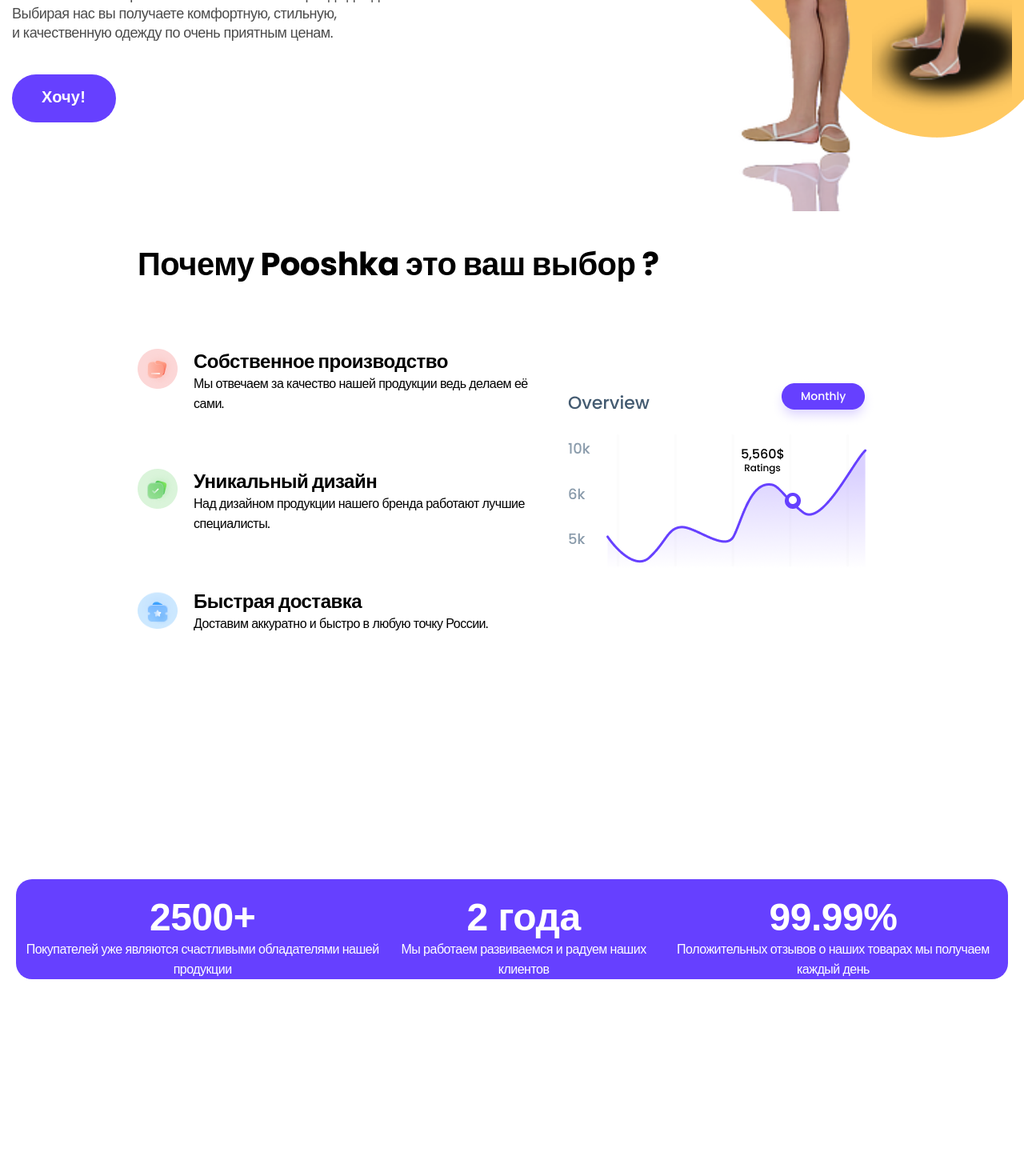
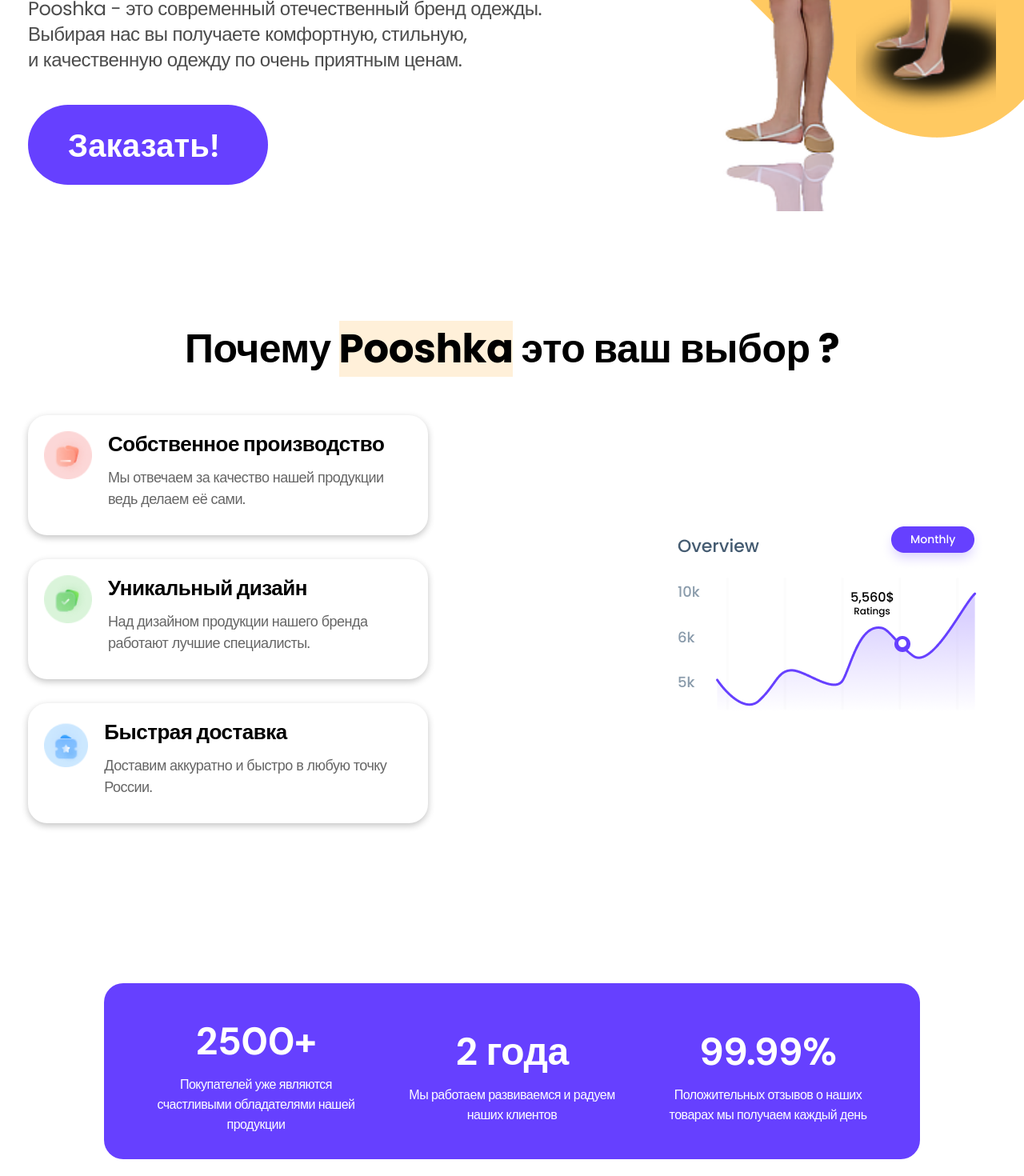
Before and after one commit to mattakvshi/Landing-pooshka, a React (Create React App) app: page / in a window 1280 px wide. Shown: the part 620-2090 px from the top of the page at 80% size. Before the commit the page ends 1844 px from the top, so only its background shows below. Built offline with nearby package versions, Linux system fonts and the light colour scheme.

Commit message:
Rewrite two section

```diff
--- a/src/components/choice/Choice.js
+++ b/src/components/choice/Choice.js
@@ -1,76 +1,57 @@
-// todo: САНЯЯ ЗДЕСЬ СВЕРСТАЙ БЛОК О КОТОРОМ МЫ ГОВОРИЛИ,
-// Я ПОДГОТОВИЛ ДЛЯ ТЕБЯ УЖЕ ФУНКЦИЮ, И ОСНООВНОЙЬ БЛОК,
-// А ТАК ЖЕ ЭТОТ КОМПОНЕНТ УЖЕ ЭКСПОРТИРОВАН В APP В НУЖНОЕ МЕСТО,
-// АК ЧТО ТЕБЕ ОСТАЛОСЬ ТОЛЬКО ЕГО СВЕРСТАТЬ
+import './choice.css';
 
-//!!!!!!!!!!!!!!!!!!!!!!!!!!!!!!!!!!! choice
-//!!!!!!!!!!!!!!!!!!!!!!!!!!!!!!!!!!! container
-
-import "./choice.css";
-
-import choiceIcon1 from "./../../img/choice/choice-icon-1.png";
-import choiceIcon2 from "./../../img/choice/choice-icon-2.png";
-import choiceIcon3 from "./../../img/choice/choice-icon-3.png";
-import choiceGroup from "./../../img/choice/Group.png";
+import choiceIcon1 from './../../img/choice/choice-icon-1.png';
+import choiceIcon2 from './../../img/choice/choice-icon-2.png';
+import choiceIcon3 from './../../img/choice/choice-icon-3.png';
+import choiceGroup from './../../img/choice/Group.png';
 
 const Choice = () => {
 	return (
-    <section className="section-choice">
-      <div className="container">
-        <div className="choice-wrapper">
-          <h2 className="title-2">Почему Pooshka это ваш выбор ?</h2>
-
-          <div className="section-choice__choice">
-            <ul className="benefits">
-              <li className="benefit">
-                <img
-                  src={choiceIcon1}
-                  alt="choiceIcon1"
-                  className="choiceIcon"
-                />
-                <div className="benefit-info">
-                  <h3 className="title-3">Собственное производство</h3>
-                  <p className="benefit-text">
+		<section className='section-choice'>
+			<div className='container'>
+				<div className='section-choice__title'>
+					<h2 className='title-2'>
+						Почему <em>Pooshka</em> это ваш выбор ?
+					</h2>
+				</div>
+				<div className='choice-wrapper'>
+					<ul className='benefits'>
+						<li className='benefit'>
+							<img src={choiceIcon1} alt='choiceIcon1' className='choiceIcon' />
+							<div className='benefit-info'>
+								<h3 className='title-3'>Собственное производство</h3>
+								<p className='benefit-text'>
 									Мы отвечаем за качество нашей продукции ведь делаем её сами.
 								</p>
 							</div>
 						</li>
-              <li className="benefit">
-                <img
-                  src={choiceIcon2}
-                  alt="choiceIcon2"
-                  className="choiceIcon"
-                />
-                <div className="benefit-info">
-                  <h3 className="title-3">Уникальный дизайн</h3>
-                  <p className="benefit-text">
+						<li className='benefit'>
+							<img src={choiceIcon2} alt='choiceIcon2' className='choiceIcon' />
+							<div className='benefit-info'>
+								<h3 className='title-3'>Уникальный дизайн</h3>
+								<p className='benefit-text'>
 									Над дизайном продукции нашего бренда работают лучшие
 									специалисты.
 								</p>
 							</div>
 						</li>
-              <li className="benefit">
-                <img
-                  src={choiceIcon3}
-                  alt="choiceIcon3"
-                  className="choiceIcon"
-                />
-                <div className="benefit-info">
-                  <h3 className="title-3">Быстрая доставка</h3>
-                  <p className="benefit-text">
+						<li className='benefit'>
+							<img src={choiceIcon3} alt='choiceIcon3' className='choiceIcon' />
+							<div className='benefit-info'>
+								<h3 className='title-3'>Быстрая доставка</h3>
+								<p className='benefit-text'>
 									Доставим аккуратно и быстро в любую точку России.
 								</p>
 							</div>
 						</li>
 					</ul>
-            <div className="benefit-images">
-              <div className="benefit-img__img">
+					<div className='benefit-images'>
+						<div className='benefit-img__img'>
 							<img
 								src={choiceGroup}
-                  alt="choiceGroup"
-                  className="choiceGroup"
+								alt='choiceGroup'
+								className='choiceGroup'
 							/>
-              </div>
 						</div>
 					</div>
 				</div>
--- a/src/components/choice/choice.css
+++ b/src/components/choice/choice.css
@@ -1,35 +1,59 @@
+@import url('https://fonts.googleapis.com/css2?family=DM+Sans:wght@700&family=Poppins:wght@400;500;700&display=swap');
+
+em {
+	font-weight: 700;
+}
+
 .section-choice {
-  padding: 20px 0;
+	padding: 40px 0;
+	margin-top: 80px;
+
 	display: flex;
 	flex-direction: column;
+
 	background-color: #ffffff;
-  font-family: "Poppins", sans-serif;
+	font-family: 'Poppins', sans-serif;
 }
+
+.section-choice__title {
+	display: flex;
+	justify-content: center;
+	align-items: center;
+	text-align: center;
+	width: 1210px;
+}
+
 .choice-wrapper {
-  display: flex;
-  flex-direction: column;
-}
-.section-choice__choice {
+	padding: 20px 0;
+	width: 100%;
+
 	display: flex;
 	flex-direction: row;
+	column-gap: 30px;
+	row-gap: 20px;
+	flex-wrap: wrap;
+
 	justify-content: space-between;
-  margin-top: 60px;
+	align-items: center;
 }
+
 .benefits {
 	display: flex;
 	flex-direction: column;
+	row-gap: 30px;
+
+	justify-content: center;
+	align-items: center;
 }
+
 .benefit-images {
 	display: flex;
 	flex-direction: column;
 }
-.benefit {
-  display: flex;
-  flex-direction: row;
-}
+
 .choiceIcon {
-  width: 50px;
-  height: 50px;
+	width: 60px;
+	height: 60px;
 }
 
 .benefit-info {
@@ -37,11 +61,45 @@
 	flex-direction: column;
 	margin-left: 20px;
 }
+
 .benefit {
+	display: flex;
+	flex-direction: row;
+
 	width: 500px;
 	height: 150px;
+
+	padding: 20px 20px;
+
+	border-radius: 24px;
+	box-shadow: rgba(0, 0, 0, 0.24) 0px 3px 8px;
 }
+
 .benefit-text {
-  font-size: 16px;
+	font-size: 18px;
 	font-weight: 400;
+
+	opacity: 0.6;
 }
+
+@media (max-width: 1240px) {
+	.section-choice__title {
+		width: 1010px;
+	}
+}
+
+@media (max-width: 1040px) {
+	.section-choice__title {
+		width: 910px;
+	}
+}
+
+@media (max-width: 996px) {
+	.section-choice__title {
+		width: 100%;
+	}
+
+	.choice-wrapper {
+		justify-content: center;
+	}
+}
--- a/src/components/header/Header.js
+++ b/src/components/header/Header.js
@@ -10,7 +10,7 @@
 		<div className='hederNav-wrapper'>
 			{/* <!------------------------------NAV-----------------------------------------> */}
 			<nav className='nav'>
-				<div className='container'>
+				<div className='container-nav'>
 					<div className='nav-row'>
 						<a href='/index.html' className='logo'>
 							<img src={logo} alt='logo' width='517px' height='124px' />
@@ -65,7 +65,7 @@
 								</p>
 							</div>
 							<a href='#!' className='btn'>
-								Хочу!
+								Заказать!
 							</a>
 						</div>
 						<div className='header-row__ins'>
--- a/src/components/header/header.css
+++ b/src/components/header/header.css
@@ -1,3 +1,5 @@
+@import url('https://fonts.googleapis.com/css2?family=DM+Sans:wght@700&family=Poppins:wght@400;500;700&display=swap');
+
 .hederNav-wrapper {
 	display: flex;
 	flex-direction: column;
@@ -20,6 +22,12 @@
 	padding: 20px 0;
 }
 
+.container-nav {
+	margin: 0 auto;
+	padding: 0 15px;
+	max-width: 1440px;
+}
+
 .logo {
 	margin-right: auto;
 }
@@ -40,7 +48,7 @@
 	row-gap: 10px;
 	align-items: center;
 	column-gap: 40px;
-	font-size: 20px;
+	font-size: 22px;
 	font-weight: 700;
 }
 
@@ -52,7 +60,7 @@
 }
 
 .nav-list__link:hover {
-	opacity: 0.7;
+	opacity: 0.6;
 }
 
 .nav-list__link--active {
@@ -105,17 +113,18 @@
 }
 
 .header__title strong {
-	font-size: 68px;
+	font-size: 90px;
 	font-weight: 700;
 }
 
 .header__title em {
+	font-style: normal;
 	background: #fff0d9;
 }
 
 .header__text {
 	margin-bottom: 40px;
-	font-size: 18px;
+	font-size: 24px;
 	line-height: 1.333;
 	color: rgba(0, 0, 0, 0.7);
 	font-family: 'Poppins', sans-serif;
--- a/src/components/indicators/Indicators.js
+++ b/src/components/indicators/Indicators.js
@@ -1,29 +1,35 @@
-import "./indicators.css";
+import './indicators.css';
 
 const Indicators = () => {
 	return (
-    <section className="section-indicators">
-      <div className="container">
-        <div className="indicators-wrapper">
-          <div className="indicator">
-            <h2 className="indicator-title">2500+</h2>
-            <p className="indicator-text">
-              Покупателей уже являются счастливыми обладателями нашей продукции
+		<section className='section-indicators'>
+			<div className='container'>
+				<div className='indicators-wrapper'></div>
+				<ul className='indicators-row'>
+					<li className='indicator'>
+						<h2 className='indicator-title'>2500+</h2>
+						<div className='indicator-text'>
+							<p>
+								Покупателей уже являются счастливыми обладателями нашей
+								продукции
 							</p>
 						</div>
-          <div className="indicator">
-            <h2 className="indicator-title">2 года</h2>
-            <p className="indicator-text">
-              Мы работаем развиваемся и радуем наших клиентов
-            </p>
+					</li>
+					<li className='indicator'>
+						<h2 className='indicator-title'>2 года</h2>
+						<div className='indicator-text'>
+							<p>Мы работаем развиваемся и радуем наших клиентов</p>
 						</div>
-          <div className="indicator">
-            <h2 className="indicator-title">99.99%</h2>
-            <p className="indicator-text">
+					</li>
+					<li className='indicator'>
+						<h2 className='indicator-title'>99.99%</h2>
+						<div className='indicator-text'>
+							<p>
 								Положительных отзывов о наших товарах мы получаем каждый день
 							</p>
 						</div>
-        </div>
+					</li>
+				</ul>
 			</div>
 		</section>
 	);
--- a/src/components/indicators/indicators.css
+++ b/src/components/indicators/indicators.css
@@ -1,33 +1,60 @@
+@import url('https://fonts.googleapis.com/css2?family=DM+Sans:wght@700&family=Poppins:wght@400;500;700&display=swap');
+
 .section-indicators {
 	display: flex;
-  align-self: center;
-  padding-top: 193px;
+	justify-content: center;
+	align-items: center;
+
+	padding: 20px 0;
+
+	height: 500px;
 }
-.indicators-wrapper {
-  background-color: #6640ff;
+
+.indicator-wrapper {
+	display: flex;
+	flex-direction: column;
+	justify-content: center;
+
+	width: 100%;
+}
+
+.indicators-row {
 	display: flex;
 	flex-direction: row;
+	justify-content: center;
+	align-items: center;
 
-  border-radius: 20px;
+	column-gap: 40px;
+	flex-wrap: wrap;
+
+	padding: 30px 50px;
+
+	border-radius: 24px;
 	max-width: 1240px;
-  max-height: 240px;
+	min-height: 220px;
+
+	background-color: #6640ff;
 }
+
 .indicator {
-  padding-top: 20px;
 	display: flex;
 	flex-direction: column;
 	align-items: center;
 }
+
 .indicator-title {
+	padding: 10px;
 	font-size: 48px;
 	font-weight: 700;
 	color: #fff;
-  font-family: "DM Sans", sans-serif;
+	font-family: 'DM Sans', sans-serif;
 }
+
 .indicator-text {
+	max-width: 280px;
 	font-weight: 400;
 	font-size: 16px;
 	color: #fff;
-  font-family: "Poppins", sans-serif;
+	font-family: 'Poppins', sans-serif;
 	text-align: center;
 }
--- a/src/style/main.css
+++ b/src/style/main.css
@@ -1,5 +1,5 @@
-@import "./reset.css";
-@import url("https://fonts.googleapis.com/css2?family=DM+Sans:wght@1,700&family=Poppins:wght@400;500;700&display=swap");
+@import './reset.css';
+@import url('https://fonts.googleapis.com/css2?family=DM+Sans:wght@700&family=Poppins:wght@400;500;700&display=swap');
 
 html,
 body {
@@ -7,7 +7,7 @@
 	flex-direction: column;
 	min-height: 100vh;
 
-  font-family: "Poppins", sans-serif;
+	font-family: 'Poppins', sans-serif;
 	letter-spacing: -0.5px;
 
 	/* Color mode */
@@ -21,7 +21,7 @@
 .container {
 	margin: 0 auto;
 	padding: 0 15px;
-  max-width: 1440px;
+	max-width: 1240px;
 }
 
 .section {
@@ -30,7 +30,7 @@
 
 .title-1 {
 	margin-bottom: 60px;
-  font-size: 60px;
+	font-size: 70px;
 	font-weight: 700;
 	line-height: 1.3;
 	color: #6640ff;
@@ -38,16 +38,22 @@
 }
 
 .title-2 {
-  font-size: 40px;
+	font-size: 50px;
 	font-weight: 700;
 	line-height: 1.3;
-  margin-bottom: 20px;
+	margin-bottom: 30px;
+}
+
+.title-2 em {
+	font-style: normal;
+	background: #fff0d9;
 }
 
 .title-3 {
-  font-size: 24px;
+	font-size: 26px;
 	font-weight: 700;
 	line-height: 1.3;
+	margin-bottom: 10px;
 }
 
 /* Button */
@@ -56,15 +62,15 @@
 	/* перевели ссылку в формат в котором нормально сможем работать с размерами как с обычным блоком*/
 	display: inline-block;
 	/**/
-  height: 60px;
-  width: 130px;
-  padding: 17px 37px;
+	height: 100px;
+	width: 300px;
+	padding: 25px 50px;
 
 	border-radius: 150px;
 	background-color: #6640ff;
 	color: #ffffff;
 	letter-spacing: 0.15px;
-  font-size: 20px;
+	font-size: 40px;
 	font-weight: 700;
 
 	/* плавность анимации при наведении*/
@@ -77,5 +83,14 @@
 
 .btn:active {
 	position: relative;
-  top: 1px;
+	top: 2px;
 }
+
+@media (max-width: 920px) {
+	.title-2 {
+		font-size: 40px;
+		font-weight: 700;
+		line-height: 1.3;
+		margin-bottom: 30px;
+	}
+}
```
Also changed, not shown: public/index.html (+2 -23 lines), public/manifest.json. Lines whose indentation alone changed are shown as unchanged.
